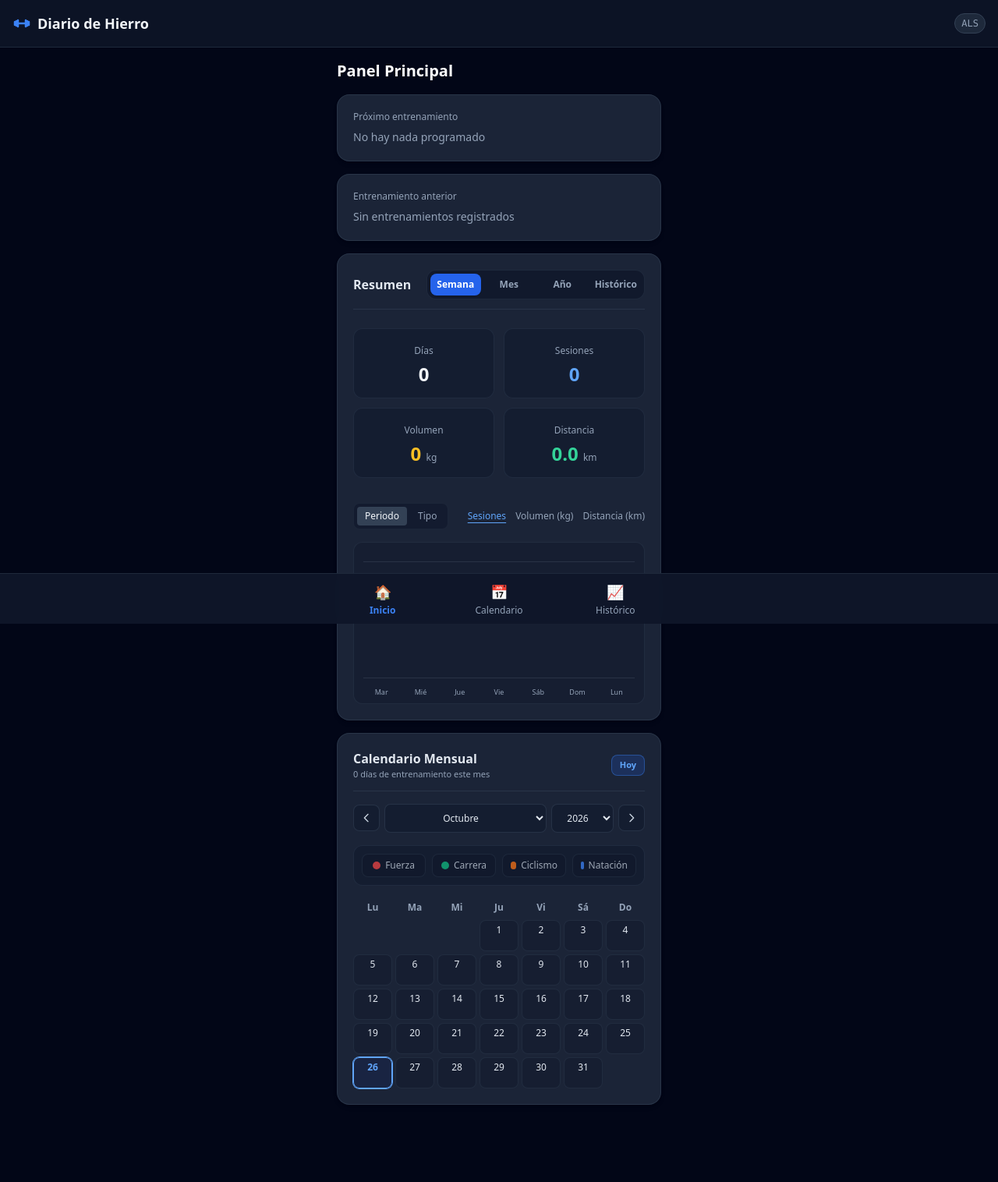
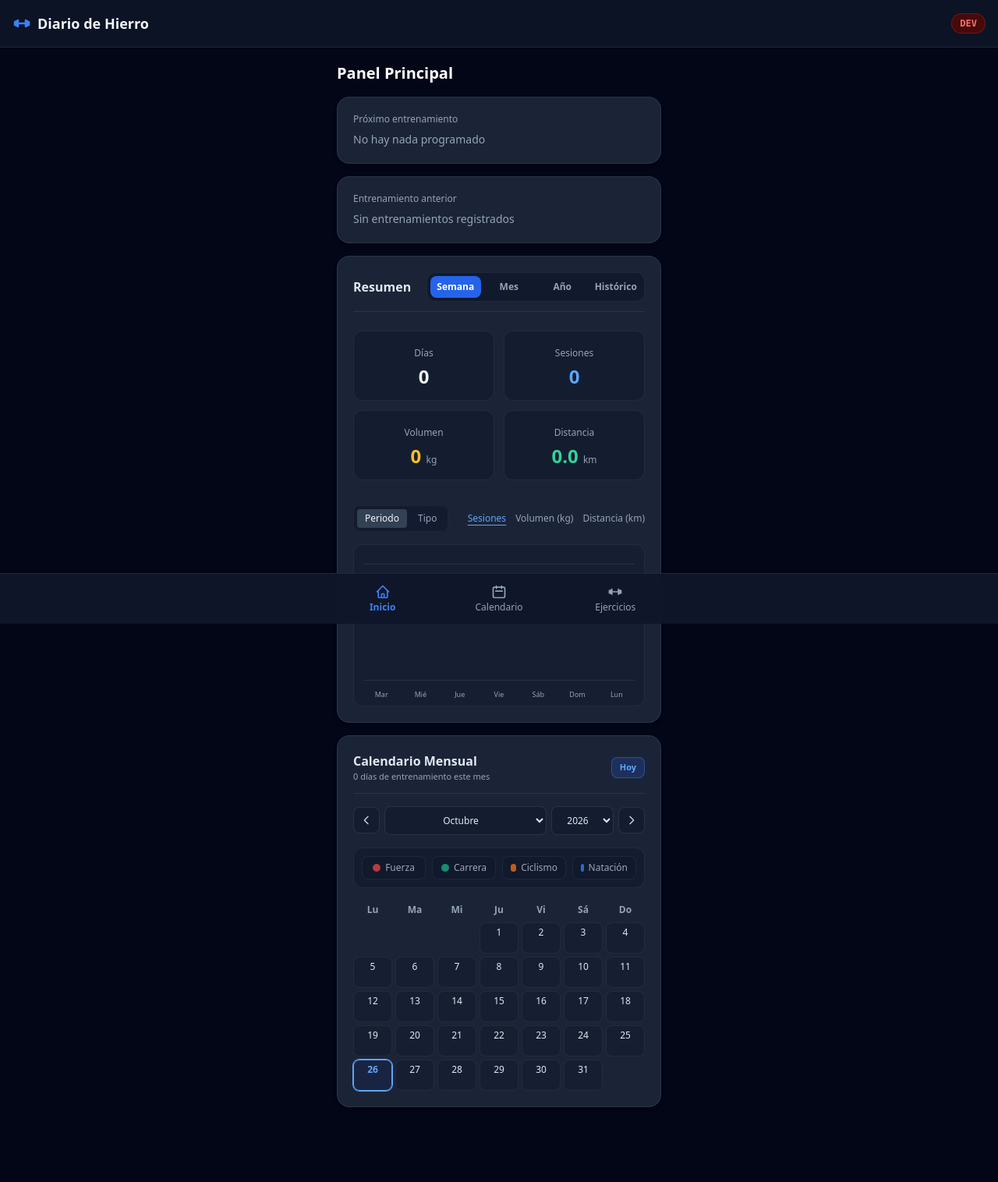
Before and after one commit to ALSREPO/web_fit, a FastAPI app: page / in a window 1280 px wide. Shown: the whole page at 78% size. Before the commit the page ends 1417 px from the top, so only its background shows below. Run offline with FastAPI, Linux system fonts and the light colour scheme; data that the repository does not hold is empty; some libraries are stand-ins or nearby versions.

Commit message:
feat: 1.0.3, subida a producción de versión funcional de la aplicación
Permitir instalar en movil como si fuese una aplicación.
Distintos iconos en función del entorno (desarrollo, pre y pro)

```diff
--- a/app/main.py
+++ b/app/main.py
@@ -3,13 +3,14 @@ from contextlib import asynccontextmanager
 from datetime import date
 from pathlib import Path
 from fastapi import FastAPI, Request, status
-from fastapi.responses import RedirectResponse, HTMLResponse
+from fastapi.responses import RedirectResponse, HTMLResponse, FileResponse, JSONResponse, Response
 from fastapi.staticfiles import StaticFiles
 from fastapi.templating import Jinja2Templates
 
 from app.database import init_db
 from app.routers import fitnotes, dashboard, ejercicios
 from app.services.day_detail_service import DayDetailService
+from app.config import ENTORNO
 
 @asynccontextmanager
 async def lifespan(app: FastAPI):
@@ -24,7 +25,7 @@ BASE_DIR = Path(__file__).resolve().parent
 # Inicializamos la aplicación FastAPI
 app = FastAPI(
     title="Diario De Hierro",
-    version="1.0.0",
+    version="1.0.3",
     description="Análisis de entrenamientos",
     lifespan=lifespan
 )
@@ -41,6 +42,78 @@ app.include_router(fitnotes.router)
 app.include_router(dashboard.router)
 app.include_router(ejercicios.router)
 
+@app.get("/favicon.svg")
+async def get_favicon():
+    env_upper = ENTORNO.upper()
+    badge_svg = ""
+
+    if env_upper == "DEVELOP":
+        # Insignia roja con una 'D' blanca en la esquina superior derecha
+        badge_svg = '''
+        <circle cx="420" cy="92" r="64" fill="#ef4444" />
+        <text x="420" y="116" font-family="sans-serif" font-size="72" font-weight="bold" fill="#ffffff" text-anchor="middle">D</text>
+        '''
+    elif env_upper == "STAGING":
+        # Insignia ámbar/naranja con una 'S' oscura en la esquina superior derecha
+        badge_svg = '''
+        <circle cx="420" cy="92" r="64" fill="#f59e0b" />
+        <text x="420" y="116" font-family="sans-serif" font-size="72" font-weight="bold" fill="#020617" text-anchor="middle">S</text>
+        '''
+
+    svg_content = f'''<svg xmlns="http://www.w3.org/2000/svg" viewBox="0 0 512 512" width="100%" height="100%">
+      <!-- Fondo oscuro idéntico a la app -->
+      <rect width="512" height="512" rx="96" fill="#020617" />
+
+      <!-- Mancuerna vectorial -->
+      <g fill="#3b82f6">
+        <!-- Barra central -->
+        <rect x="180" y="236" width="152" height="40" rx="6" />
+
+        <!-- Lado Izquierdo (Discos) -->
+        <rect x="80" y="220" width="28" height="72" rx="10" />
+        <rect x="108" y="190" width="32" height="132" rx="12" />
+        <rect x="140" y="160" width="40" height="192" rx="14" />
+
+        <!-- Lado Derecho (Discos) -->
+        <rect x="332" y="160" width="40" height="192" rx="14" />
+        <rect x="372" y="190" width="32" height="132" rx="12" />
+        <rect x="404" y="220" width="28" height="72" rx="10" />
+      </g>
+
+      {badge_svg}
+    </svg>'''
+
+    return Response(content=svg_content, media_type="image/svg+xml")
+
+@app.get("/manifest.json")
+async def get_manifest():
+    # Definir sufijo según el entorno
+    suffix = ""
+    env_upper = ENTORNO.upper()
+
+    if env_upper == "DEVELOP":
+        suffix = " - Dev"
+    elif env_upper == "STAGING":
+        suffix = " - Pre"
+
+    manifest_data = {
+        "name": f"Diario de Hierro{suffix}",
+        "short_name": f"Diario de Hierro{suffix}",
+        "description": "Análisis de entrenamientos y rendimiento",
+        "start_url": "/",
+        "display": "standalone",
+        "background_color": "#020617",
+        "theme_color": "#020617",
+        "icons": [
+            {
+                "src": "/favicon.svg",
+                "sizes": "512x512",
+                "type": "image/svg+xml",
+                "purpose": "any maskable"
+            }
+        ]
+    }
+    return JSONResponse(manifest_data)
 
 @app.get("/api/health")
 async def health_check():
@@ -54,17 +127,23 @@ templates = Jinja2Templates(directory=str(BASE_DIR / "templates"))
 # Ruta raíz para evitar el bucle 404
 @app.get("/", response_class=HTMLResponse)
 async def home(request: Request):
-    return templates.TemplateResponse(request, "index.html", context={"request": request})
+    return templates.TemplateResponse(request, "index.html", context={
+        "request": request,
+        "entorno": ENTORNO.upper()
+    })
 
+@app.get("/sw.js")
+async def service_worker():
+    return FileResponse(BASE_DIR / "static" / "sw.js", media_type="application/javascript")
 
 @app.get("/calendario", response_class=HTMLResponse)
 async def calendario_view(request: Request):
-    return templates.TemplateResponse(request, "calendario.html", context={"request": request})
+    return templates.TemplateResponse(request, "calendario.html", context={"request": request, "entorno": ENTORNO.upper()})
 
 
 @app.get("/ejercicios", response_class=HTMLResponse)
 async def ejercicios_view(request: Request):
-    return templates.TemplateResponse(request, "ejercicios/list.html", context={"request": request})
+    return templates.TemplateResponse(request, "ejercicios/list.html", context={"request": request, "entorno": ENTORNO.upper()})
 
 
 @app.get("/sesiones/{fecha}", response_class=HTMLResponse)
@@ -105,7 +184,8 @@ async def sesion_detail_view(request: Request, fecha: date):
         "show_volume": show_volume,
         "show_distance": show_distance,
         "prev_fecha": adjacent_dates["prev_fecha"],
-        "next_fecha": adjacent_dates["next_fecha"]
+        "next_fecha": adjacent_dates["next_fecha"],
+        "entorno": ENTORNO.upper()
     })
 
 # Si entra en una ruta no definida, redirige a la raíz
--- a/app/templates/base.html
+++ b/app/templates/base.html
@@ -10,11 +10,16 @@
     <script src="https://cdn.tailwindcss.com"></script>
     <!-- HTMX para interactividad dinámica -->
     <script src="https://unpkg.com/htmx.org@1.9.10"></script>
+    <!-- Favicon para la pestaña del navegador y marcadores -->
+    <link rel="icon" href="/favicon.svg" type="image/svg+xml">
+    <!-- Manifiesto de la PWA -->
+    <link rel="manifest" href="/manifest.json">
+    <meta name="theme-color" content="#111827">
 </head>
 <body class="h-full bg-slate-950 text-slate-100 flex flex-col antialiased selection:bg-blue-500 selection:text-white">
 
     <!-- Cabecera Superior Minimalista -->
-    <header class="p-4 border-b border-slate-800 bg-slate-900/80 backdrop-blur sticky top-0 z-10 flex justify-between items-center">
+    <header class="fixed top-0 left-0 right-0 p-4 border-b border-slate-800 bg-slate-900/80 backdrop-blur z-10 flex justify-between items-center">
         <a href="/" class="flex items-center gap-2 group transition-opacity hover:opacity-90">
             <!-- Icono SVG de Barra Olímpica Sólida -->
             <svg class="h-6 w-6 text-blue-500 transition-transform group-hover:scale-110" fill="none" stroke="currentColor" viewBox="0 0 24 24">
@@ -25,33 +30,69 @@
             </h1>
         </a>
 
-        <span class="text-xs bg-slate-800 text-slate-400 px-2 py-1 rounded-full border border-slate-700 font-mono">
-            ALS
-        </span>
+        <!-- Badge dinámico según el entorno -->
+        {% if entorno == "DEVELOP" %}
+            <span class="text-xs bg-red-950 text-red-400 px-2.5 py-1 rounded-full border border-red-800/60 font-mono font-semibold">
+                DEV
+            </span>
+        {% elif entorno == "STAGING" %}
+            <span class="text-xs bg-amber-950 text-amber-400 px-2.5 py-1 rounded-full border border-amber-800/60 font-mono font-semibold">
+                PRE
+            </span>
+        {% else %}
+            <span class="text-xs bg-slate-800 text-slate-400 px-2 py-1 rounded-full border border-slate-700 font-mono">
+                ALS
+            </span>
+        {% endif %}
     </header>
 
     <!-- Contenido Principal -->
-    <main class="flex-1 p-4 max-w-md mx-auto w-full pb-24">
+    <main class="flex-1 p-4 max-w-md mx-auto w-full pt-20 pb-24">
         {% block content %}{% endblock %}
     </main>
 
     <!-- Navegación Inferior (BottomNav) -->
     <nav class="fixed bottom-0 left-0 right-0 bg-slate-900/95 border-t border-slate-800 backdrop-blur z-50">
         <div class="max-w-md mx-auto flex justify-around items-center h-16">
+            <!-- Inicio -->
             <a href="/" class="flex flex-col items-center justify-center w-full h-full text-xs transition-colors {% if request.url.path == '/' %}text-blue-500 font-semibold{% else %}text-slate-400 hover:text-slate-200{% endif %}">
-                <span class="text-lg mb-0.5">🏠</span>
+                <svg class="h-5 w-5 mb-0.5" fill="none" stroke="currentColor" viewBox="0 0 24 24">
+                    <path stroke-linecap="round" stroke-linejoin="round" stroke-width="2" d="M3 12l2-2m0 0l7-7 7 7M5 10v10a1 1 0 001 1h3m10-11l2 2m-2-2v10a1 1 0 01-1 1h-3m-6 0a1 1 0 001-1v-4a1 1 0 011-1h2a1 1 0 011 1v4a1 1 0 001 1m-6 0h6"/>
+                </svg>
                 <span>Inicio</span>
             </a>
+
+            <!-- Calendario -->
             <a href="/calendario" class="flex flex-col items-center justify-center w-full h-full text-xs transition-colors {% if request.url.path.startswith('/calendario') %}text-blue-500 font-semibold{% else %}text-slate-400 hover:text-slate-200{% endif %}">
-                <span class="text-lg mb-0.5">📅</span>
+                <svg class="h-5 w-5 mb-0.5" fill="none" stroke="currentColor" viewBox="0 0 24 24">
+                    <path stroke-linecap="round" stroke-linejoin="round" stroke-width="2" d="M8 7V3m8 4V3m-9 8h10M5 21h14a2 2 0 002-2V7a2 2 0 00-2-2H5a2 2 0 00-2 2v12a2 2 0 002 2z"/>
+                </svg>
                 <span>Calendario</span>
             </a>
+
+            <!-- Ejercicios -->
             <a href="/ejercicios" class="flex flex-col items-center justify-center w-full h-full text-xs transition-colors {% if request.url.path.startswith('/ejercicios') %}text-blue-500 font-semibold{% else %}text-slate-400 hover:text-slate-200{% endif %}">
-                <span class="text-lg mb-0.5">📈</span>
-                <span>Histórico</span>
+                <svg class="h-5 w-5 mb-0.5" fill="none" stroke="currentColor" viewBox="0 0 24 24">
+                    <path stroke-linecap="round" stroke-linejoin="round" stroke-width="2" d="M3 10v4m2-5v6m2-7v8m10-8v8m2-7v6m2-5v4M7 12h10"/>
+                </svg>
+                <span>Ejercicios</span>
             </a>
         </div>
     </nav>
 
+    <script>
+    if ('serviceWorker' in navigator) {
+        window.addEventListener('load', () => {
+        navigator.serviceWorker.register('/sw.js')
+            .then((reg) => {
+            console.log('Service Worker registrado correctamente:', reg.scope);
+            })
+            .catch((err) => {
+            console.error('Error al registrar el Service Worker:', err);
+            });
+        });
+    }
+    </script>
+
 </body>
 </html>
```
Also changed, not shown: app/routers/ejercicios.py (+7 -4 lines), app/static/sw.js (added, +13 -0 lines), 1 other file.
